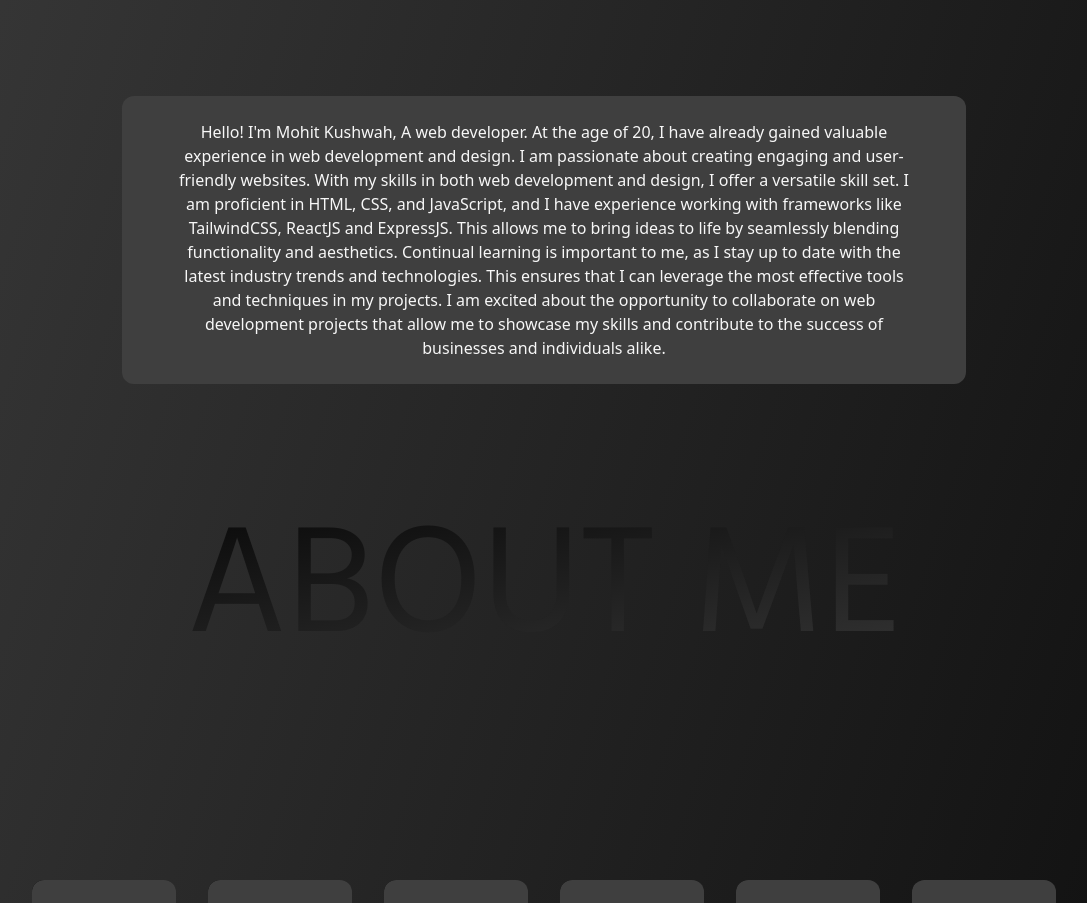
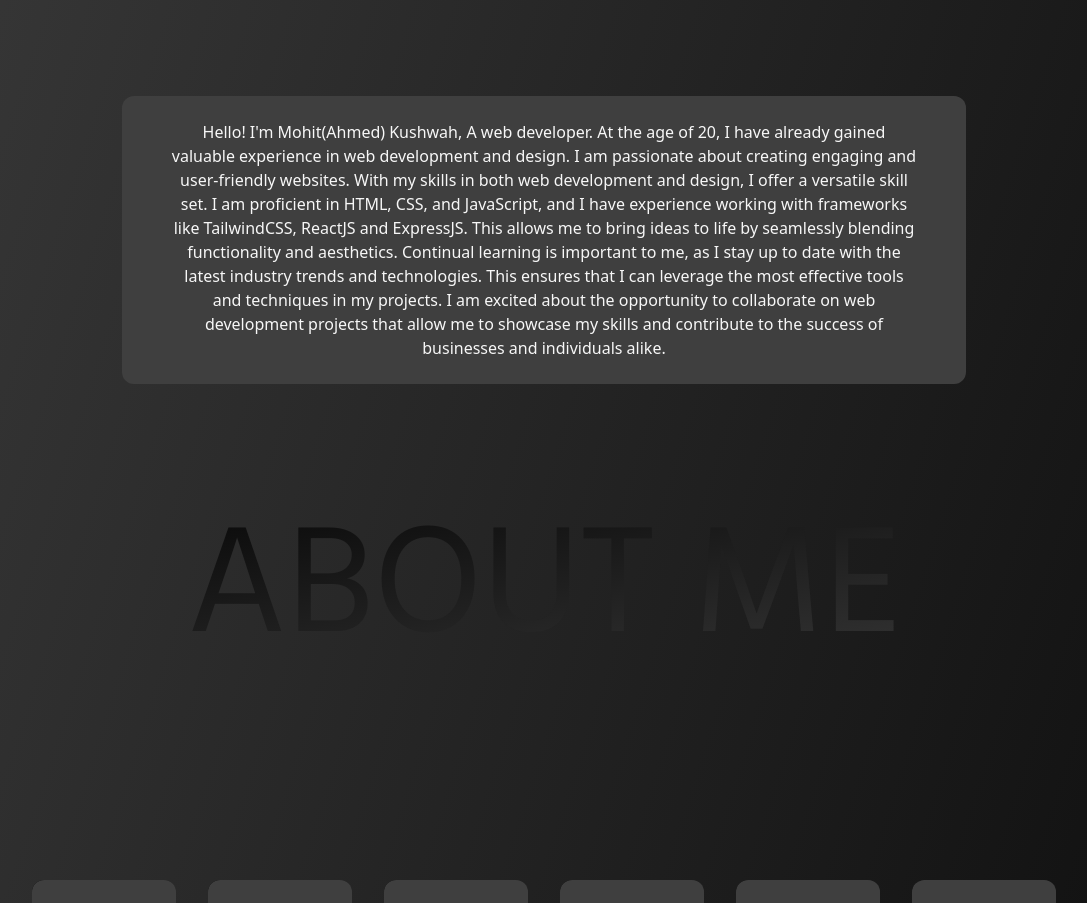
Before and after one commit to besharamcode/besharamcode-portfolio, a React (Vite) app: page / in a window 1280 px wide. Shown: the part 960-1863 px from the top of the page, without its empty margins (96-1183 px from the left). Built offline with nearby package versions, Linux system fonts and the light colour scheme.

Commit message:
changes commite

```diff
--- a/src/components/About.jsx
+++ b/src/components/About.jsx
@@ -8,11 +8,11 @@ const About = () => {
     >
       <div className="text md:w-3/4  bg-btn sm:px-12 sm:py-6 px-6 py-8 rounded-xl">
         <p className="text-text text-center mx-auto ">
-          Hello! I'm Mohit Kushwah, A web developer. At the age of 20, I have
-          already gained valuable experience in web development and design. I am
-          passionate about creating engaging and user-friendly websites. With my
-          skills in both web development and design, I offer a versatile skill
-          set. I am proficient in HTML, CSS, and JavaScript, and I have
+          Hello! I'm Mohit(Ahmed) Kushwah, A web developer. At the age of 20, I
+          have already gained valuable experience in web development and design.
+          I am passionate about creating engaging and user-friendly websites.
+          With my skills in both web development and design, I offer a versatile
+          skill set. I am proficient in HTML, CSS, and JavaScript, and I have
           experience working with frameworks like TailwindCSS, ReactJS and
           ExpressJS. This allows me to bring ideas to life by seamlessly
           blending functionality and aesthetics. Continual learning is important
```
